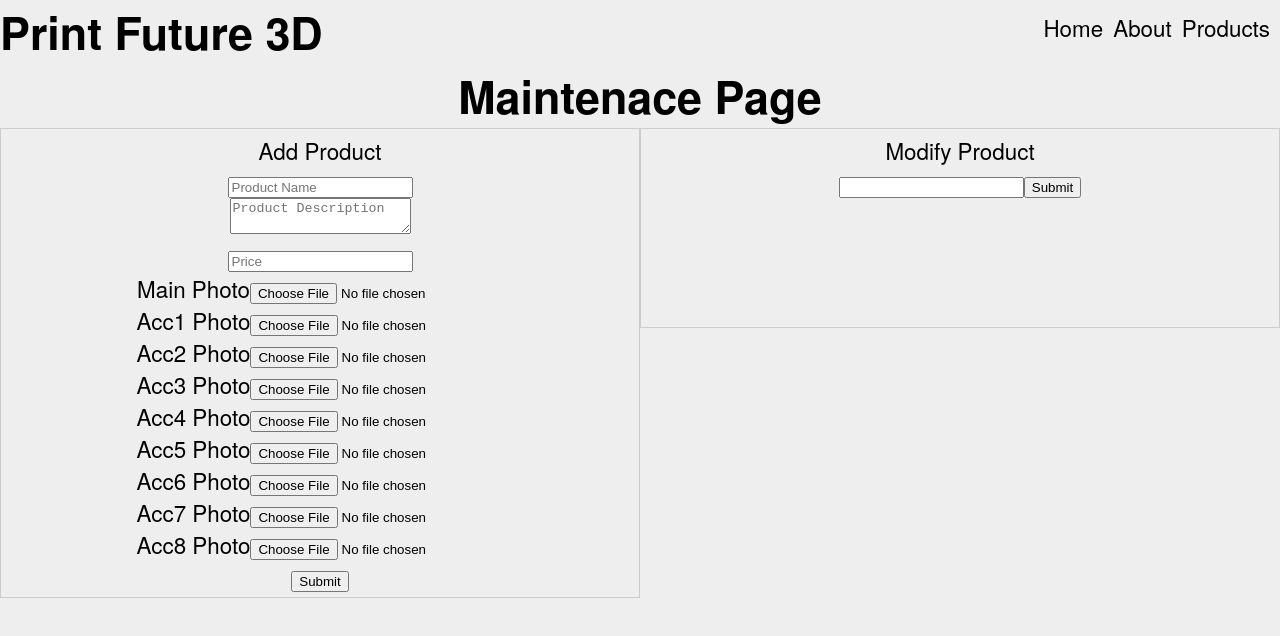
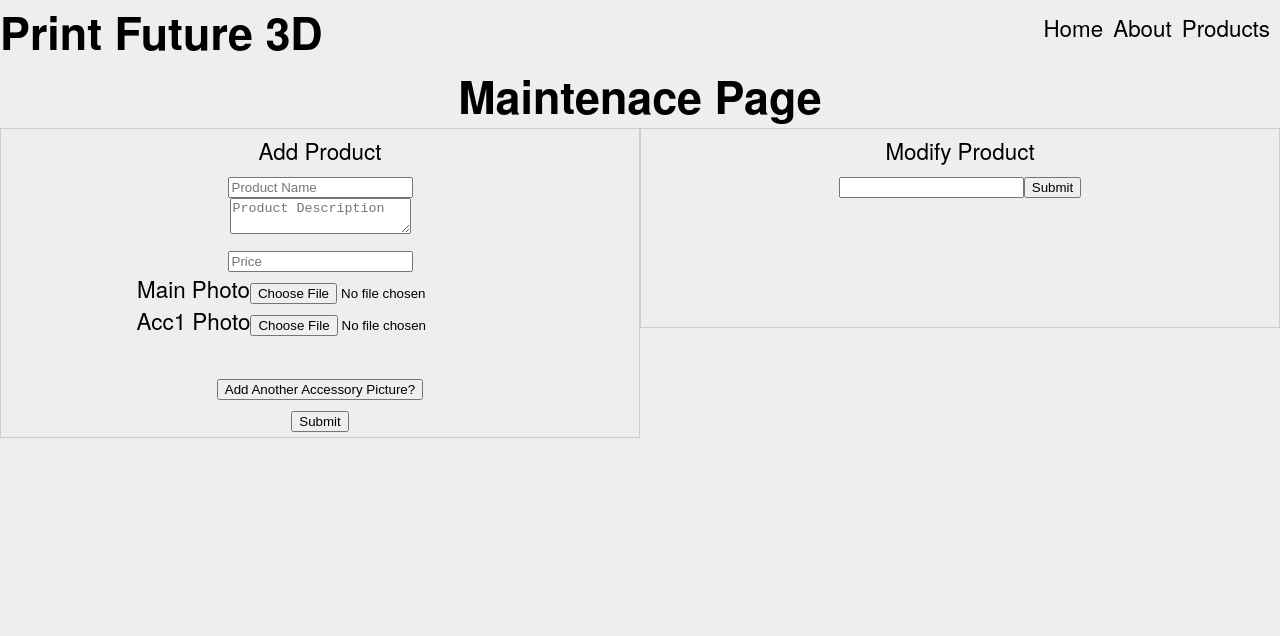
Before and after one commit to travisfraz/Project-06-Print-Future-3D, a React (Create React App) app in the folder client/: page /maintenance in a window 1280 px wide. Shown: the top 636 px of the page. Built offline with nearby package versions, Linux system fonts and the light colour scheme.

Commit message:
Add Acc Photo Input

```diff
--- a/client/src/components/Maintenance.js
+++ b/client/src/components/Maintenance.js
@@ -1,5 +1,5 @@
-import React, { useState, useEffect } from 'react'
-import Maintenance_AddProduct from './subcomponents/Maintenance_AddProduct'
+import React from 'react'
+import MaintenanceAddProduct from './subcomponents/MaintenanceAddProduct'
 
 export default function Maintenance() {
 
@@ -9,7 +9,7 @@ export default function Maintenance() {
         <div className='parent'>
             <h1>Maintenace Page</h1>
             <br />
-            <Maintenance_AddProduct />
+            <MaintenanceAddProduct />
             <div className='right'> Modify Product
                 <form>
                     <input
--- a/client/src/components/ProductDetail.js
+++ b/client/src/components/ProductDetail.js
@@ -7,13 +7,13 @@ function ProductDetail(props) {
 
     const mainBase64Flag = `data:${prodState.mainImg.contentType};base64,`
     const mainImageStr = arrayBufferToBase64(prodState.mainImg.data.data)
-    const mainImg = <img src={mainBase64Flag + mainImageStr} />
+    const mainImg = <img src={mainBase64Flag + mainImageStr} alt='' />
 
     const accessoryImages = prodState.accImgs.map(element => {
         const base64FlagAcc = `data:${element.contentType};base64,`
         const imageStrAcc = arrayBufferToBase64(element.data.data)
         return (
-            <img style={{width: 240}} src={base64FlagAcc + imageStrAcc} />
+            <img style={{width: 240}} src={base64FlagAcc + imageStrAcc} alt='' />
         )
     })
 
--- a/client/src/components/subcomponents/Maintenance_AddProduct.js
+++ b/client/src/components/subcomponents/MaintenanceAddProduct.js
@@ -4,6 +4,20 @@ export default function Maintenance_AddProduct() {
     const [name, setName] = useState('')
     const [desc, setDesc] = useState('')
     const [price, setPrice] = useState('')
+    const [addAccPhoto, setAddAccPhoto] = useState([])
+
+    function addAcc() {
+        const ele = document.getElementById('acc-pics')
+        const numEle = ele.getElementsByTagName('input').length
+        if (numEle < 8) {
+            //const label = document.createElement('label')
+            //const input = <input type='file' name='acc' />
+            const jsx = <div key={numEle}><label>Acc{numEle+1} Photo</label><input type='file' name='acc' /></div>
+            setAddAccPhoto(prevState => prevState.concat(jsx))
+        } else {
+            alert('Can not add more than 8 accessory pictures.')
+        }
+    }
 
     return (
         <div className='left'>Add Product
@@ -43,54 +57,17 @@ export default function Maintenance_AddProduct() {
                         placeholder='Main'
                     />
                     <br />
-                    <label>Acc1 Photo</label>
-                    <input
-                        type='file'
-                        name='acc'
-                    />
+                    <div id='acc-pics'>
+                        <label>Acc1 Photo</label>
+                        <input
+                            type='file'
+                            name='acc'
+                        />
+                        {addAccPhoto}
+                    </div>
                     <br />
-                    <label>Acc2 Photo</label>
-                    <input
-                        type='file'
-                        name='acc'
-                    />
+                    <button type='button' onClick={addAcc}>Add Another Accessory Picture?</button>
                     <br />
-                    <label>Acc3 Photo</label>
-                    <input
-                        type='file'
-                        name='acc'
-                    />
-                    <br />
-                    <label>Acc4 Photo</label>
-                    <input
-                        type='file'
-                        name='acc'
-                    />
-                    <br />
-                    <label>Acc5 Photo</label>
-                    <input
-                        type='file'
-                        name='acc'
-                    />
-                    <br />
-                    <label>Acc6 Photo</label>
-                    <input
-                        type='file'
-                        name='acc'
-                    />
-                    <br />
-                    <label>Acc7 Photo</label>
-                    <input
-                        type='file'
-                        name='acc'
-                    />
-                    <br />
-                    <label>Acc8 Photo</label>
-                    <input
-                        type='file'
-                        name='acc'
-                    />
-                    <br/>
                     <button>Submit</button>
                 </form>
             </div>
```
